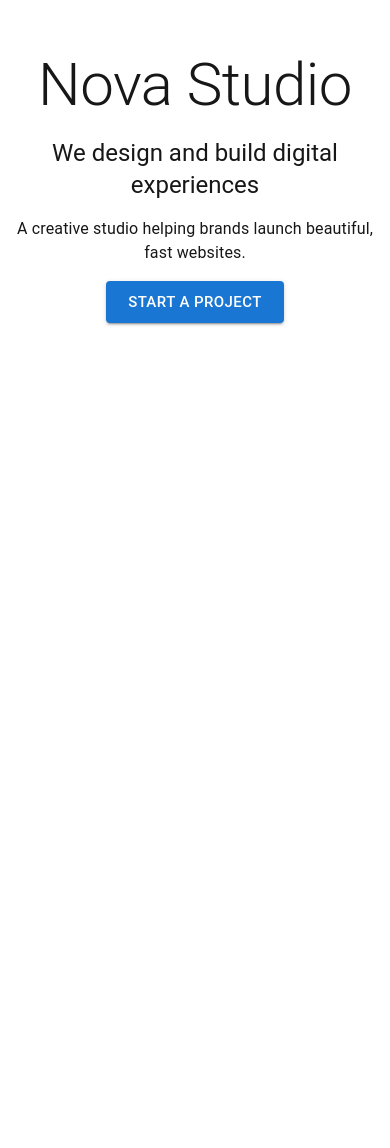
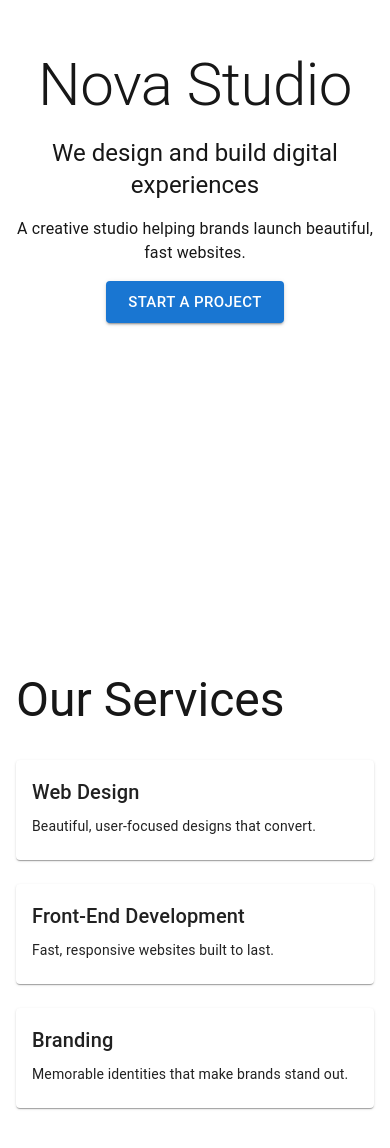
Before and after one commit to badal484/Nova, a Next.js app: page / in a window 390 px wide. Shown: the part 236-1384 px from the top of the page. Before the commit the page ends 844 px from the top, so only its background shows below. Built offline with nearby package versions, Linux system fonts and the light colour scheme.

Commit message:
add services section with responsive card grid and hover

```diff
--- /dev/null
+++ b/app/components/Services.js
@@ -0,0 +1,48 @@
+import Box from "@mui/material/Box";
+import Card from "@mui/material/Card";
+import CardContent from "@mui/material/CardContent";
+import Typography from "@mui/material/Typography";
+
+const services = [
+  { title: "Web Design", description: "Beautiful, user-focused designs that convert." },
+  { title: "Front-End Development", description: "Fast, responsive websites built to last." },
+  { title: "Branding", description: "Memorable identities that make brands stand out." },
+];
+
+export default function Services() {
+  return (
+    <Box sx={{ py: 8, px: 2 }}>
+      <Typography variant="h3" textAlign="center" sx={{ mb: 4 }}>
+        Our Services
+      </Typography>
+      <Box
+        sx={{
+          display: "grid",
+          gap: 3,
+          maxWidth: 1000,
+          mx: "auto",
+          gridTemplateColumns: { xs: "1fr", sm: "1fr 1fr", md: "1fr 1fr 1fr" },
+        }}
+      >
+        {services.map((service) => (
+          <Card
+            key={service.title}
+            sx={{
+              transition: "transform 0.2s, box-shadow 0.2s",
+              "&:hover": { transform: "translateY(-6px)", boxShadow: 6 },
+            }}
+          >
+            <CardContent>
+              <Typography variant="h6" sx={{ mb: 1 }}>
+                {service.title}
+              </Typography>
+              <Typography variant="body2" color="text.secondary">
+                {service.description}
+              </Typography>
+            </CardContent>
+          </Card>
+        ))}
+      </Box>
+    </Box>
+  );
+}
--- a/app/page.js
+++ b/app/page.js
@@ -3,9 +3,11 @@
 import Box from "@mui/material/Box";
 import Button from "@mui/material/Button";
 import Typography from "@mui/material/Typography";
+import Services from "./components/Services";
 
 export default function Home() {
   return (
+    <Box>
       <Box
         sx={{
           minHeight: "100vh",
@@ -23,22 +25,17 @@ export default function Home() {
           },
         }}
       >
-      <Typography variant="h2" component="h1">
-        Nova Studio
-      </Typography>
-      <Typography variant="h5">
-        We design and build digital experiences
-      </Typography>
+        <Typography variant="h2" component="h1">Nova Studio</Typography>
+        <Typography variant="h5">We design and build digital experiences</Typography>
         <Typography variant="body1" sx={{ maxWidth: 500 }}>
           A creative studio helping brands launch beautiful, fast websites.
         </Typography>
-      <Button
-        variant="contained"
-        size="large"
-        onClick={() => alert("Let's start your project!")}
-      >
+        <Button variant="contained" size="large" onClick={() => alert("Let's start your project!")}>
           Start a Project
         </Button>
       </Box>
+
+      <Services />
+    </Box>
   );
 }
```
Lines whose indentation alone changed are shown as unchanged.
